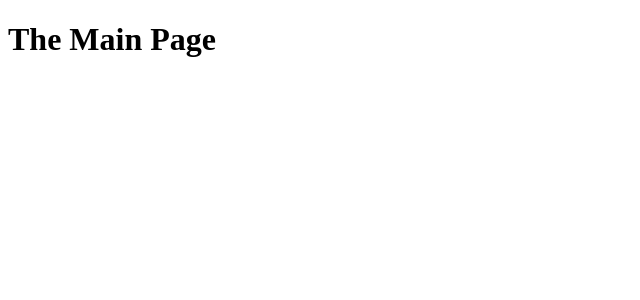
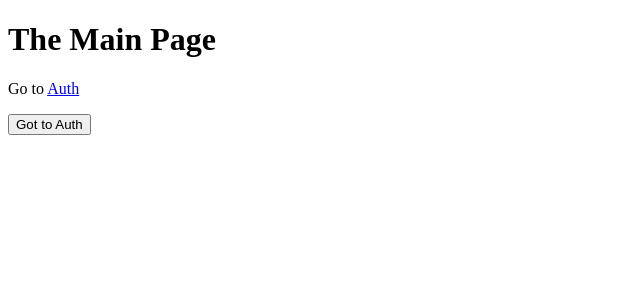
Before and after one commit to mcraig33/nextjs-sample, a Next.js app: page / in a window 1280 px wide. Shown: the top 300 px of the page, without its empty margins (0-640 px from the left). Built offline with nearby package versions, Linux system fonts and the light colour scheme.

Commit message:
Add link and buttons using nextjs API

```diff
--- a/pages/index.js
+++ b/pages/index.js
@@ -1,8 +1,12 @@
 import React from 'react';
+import Link from 'next/link';
+import Router from 'next/router';
 
 const indexPage = () => (
     <div>
         <h1>The Main Page</h1>
+        <p>Go to <Link href="/auth"><a>Auth</a></Link></p>
+        <button onClick={() => Router.push('/auth')}> Got to Auth</button>
     </div>
 );
 
```
